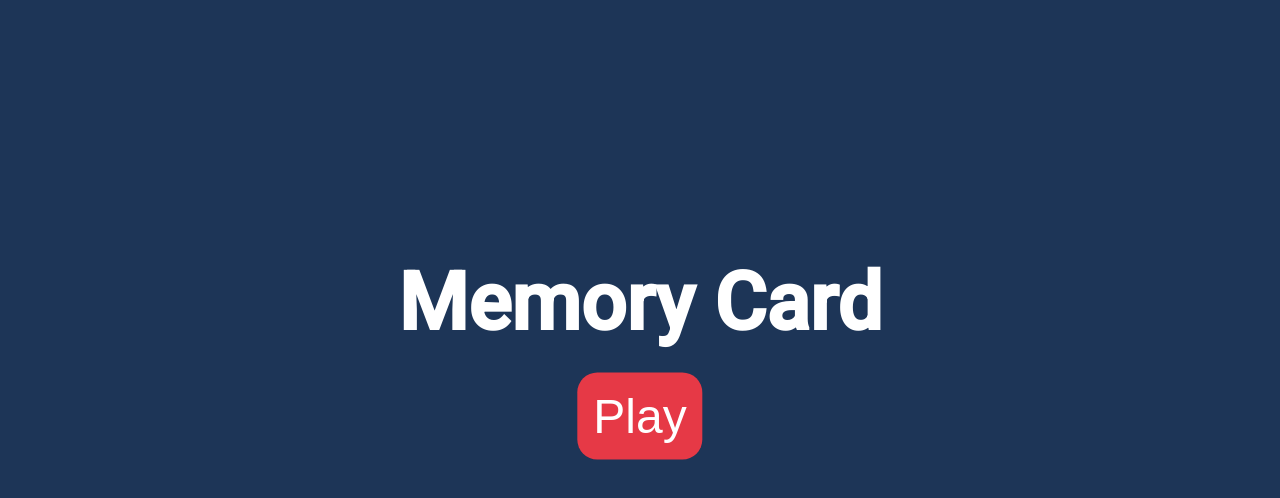
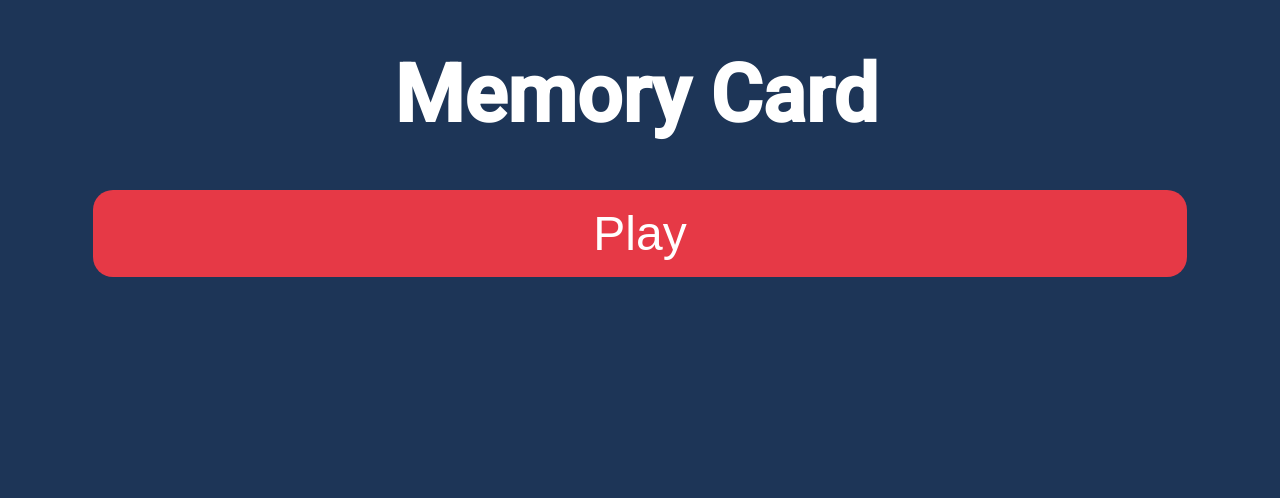
Before and after one commit to Ceokan-Business/Memory-Card-Game, a React (Create React App) app in the folder mem-card/: page / in a window 1280 px wide. Shown: the top 498 px of the page. Built offline with nearby package versions, Linux system fonts and the light colour scheme; what unsplash-js would draw is missing.

Commit message:
working version

```diff
--- a/mem-card/package.json
+++ b/mem-card/package.json
@@ -8,7 +8,6 @@
     "@testing-library/user-event": "^13.5.0",
     "react": "^18.2.0",
     "react-dom": "^18.2.0",
-    "react-scripts": "5.0.1",
     "web-vitals": "^2.1.4"
   },
   "scripts": {
@@ -34,5 +33,8 @@
       "last 1 firefox version",
       "last 1 safari version"
     ]
+  },
+  "devDependencies": {
+    "react-scripts": "^5.0.1"
   }
 }
--- a/mem-card/src/styles/alert.css
+++ b/mem-card/src/styles/alert.css
@@ -55,3 +55,17 @@
     background-color: red;
     text-decoration: underline;
 }
+
+
+/* button holder Shit   */
+.buttons-holder {
+    display:  flex;
+    justify-content: space-between;
+    padding: 1rem;
+}
+.buttons-holder button {
+    color: white;
+    background-color: #E63946;
+    border-radius: 10px;
+    padding: 0.5rem;
+}
--- a/mem-card/src/styles/card.css
+++ b/mem-card/src/styles/card.css
@@ -1,17 +1,22 @@
 .card-list {
     display: flex;
-    flex-flow: row;
-
-    justify-content: center;
+    flex-direction: row;
+    flex-wrap: wrap;
+    justify-content: space-evenly;
 }
-
+@media only screen and (min-width: 600px){
+    .card-list{
+        width: 80%;
+        margin:auto auto;
+    }
+}
 .card {
     background-color: #457B9D;
     width: fit-content;
     padding: 1rem;
     margin: 1rem;
 
-    width: 20rem;
+   width: 20rem;
 
     text-align: center;
     font-size: 1rem;
--- a/mem-card/src/styles/intro.css
+++ b/mem-card/src/styles/intro.css
@@ -1,34 +1,29 @@
 .intro-header {
     height: 100vh;
-
+    display: flex;
+    flex-direction: column;
+    padding: 2rem;
     outline: double 10px red white;
     outline-offset: -10rem;
 }
 
 .intro-h1 {
     font-size: 5rem;
-    position: fixed;
-    left: 50%;
-    top: 30%;
-
-    transform: translate(-50%);
+    padding-left: 0.5rem;
+    text-align: center;
+    margin-bottom: 1rem;
 }
 
 .intro-button {
-    position: fixed;
-
+    align-self: center;
     font-size: 3rem;
     padding: 1rem;
     border-radius: 20px;
 
+    width:90%;
     color: white;
     background-color: #e63946;
     border: none;
-
-    top: 50%;
-    left: 50%;
-
-    transform: translate(-50%, -50%);
     margin-top: 1rem;
 }
 
--- a/mem-card/src/styles/main.css
+++ b/mem-card/src/styles/main.css
@@ -41,6 +41,7 @@ header h1 {
 }
 
 .start-level-button {
+    grid-area: 0/1/1/1;
     background-color: #E63946;
     border: none;
     padding: 2rem;
@@ -49,12 +50,7 @@ header h1 {
     font-weight: 600;
     color: white;
     width: 6rem;
-
-    position: fixed;
-    top: 50%;
-    left: 50%;
-    transform: translate(-50%, -50%);
-
+    margin:auto auto;
     min-width: 20vw;
     min-height: 10vh;
 
@@ -73,11 +69,9 @@ header h1 {
 }
 
 .quote {
-    position: absolute;
-    top: 65%;
-    left: 50%;
 
-    transform: translate(-50%, -50%);
+    grid-area: 2/1/2/1;
+
     font-size: 2rem;
 
     text-align: center;
@@ -121,3 +115,10 @@ header h1 {
 
     font-weight: 900;
 }
+.start-level-section{
+    height: 100%;
+    display: grid;
+    grid-template-columns: 1fr;
+    grid-template-rows: 1fr 2fr;
+    padding: 1rem;
+}
--- a/mem-card/src/styles/themes.css
+++ b/mem-card/src/styles/themes.css
@@ -48,7 +48,6 @@
     outline: 10px solid #E63946;
     outline-offset: 5px;
 }
-
 .theme-option img {
     border-radius: 10px;
 }
@@ -58,14 +57,23 @@
     background-color: #E63946;
     border-radius: 10px;
 }
+@media only screen and (max-width: 600px) {
+    .themes-section-grid  {
+        display: flex;
+        flex-direction: row;
+        flex-wrap: wrap;
+    }
+}
+@media only screen and (min-width: 600px) {
+    .themes-section-grid  {
+        margin:auto auto;
+        width: 80%;
+        display: flex;
+        flex-wrap: wrap;
+        justify-content: center;
+        align-items: center;
+    }
 
-.themes-section-grid  {
-    display: grid;
-    grid-template-columns: repeat(3, 33%);
-    grid-template-rows: repeat(2, 50%);
-
-    column-gap: 1rem;
-    row-gap: 2rem;
 }
 
 .themes-section-informator {
--- /dev/null
+++ b/package.json
@@ -0,0 +1,6 @@
+{
+  "dependencies": {
+    "unsplash-cli": "^1.2.0",
+    "unsplash-js": "^7.0.15"
+  }
+}
```
Also changed, not shown: 2 other files (tests, documents, lock files or other folders).
